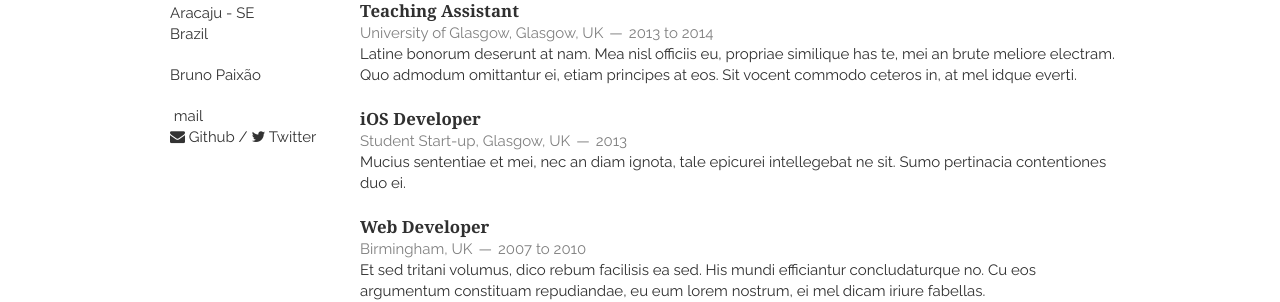
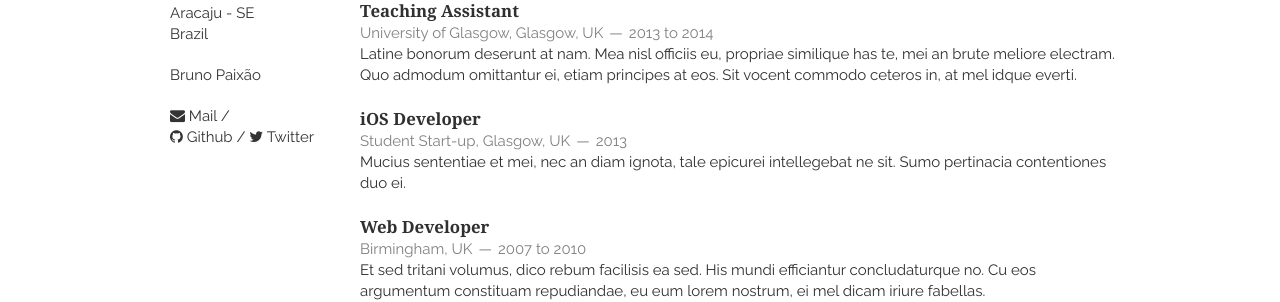
Before and after one commit to brunopaixao87/brunopaixao87.github.io-vitae, a Jekyll site: the page built from index.html, in a window 1280 px wide. Shown: the part 334-636 px from the top of the page. Built offline with Jekyll 4.4.1, drawn with Linux system fonts in a browser that asks for light colours; nearby versions of some CDN libraries; the list of posts is cut into pages by our own code.

Commit message:
ajustando layout

```diff
--- a/_layouts/layout.html
+++ b/_layouts/layout.html
@@ -40,8 +40,8 @@
             <a href="{{ site.website_full }}">{{ site.website }}</a>
         </p>
         <p>
-            <a href="{{ site.email_full }}"><i class="fa fa-mail"></i> mail</a><br/>
-            <a href="https://github.com/{{ site.github }}"><i class="fa fa-envelope"></i> Github</a> /
+            <a href="{{ site.email_full }}"><i class="fa fa-envelope"></i> Mail</a> /<br/>
+            <a href="https://github.com/{{ site.github }}"><i class="fa fa-github"></i> Github</a> /
             <a href="https://twitter.com/{{ site.twitter }}"><i class="fa fa-twitter"></i> Twitter</a>
         </p>
     </header>
```
